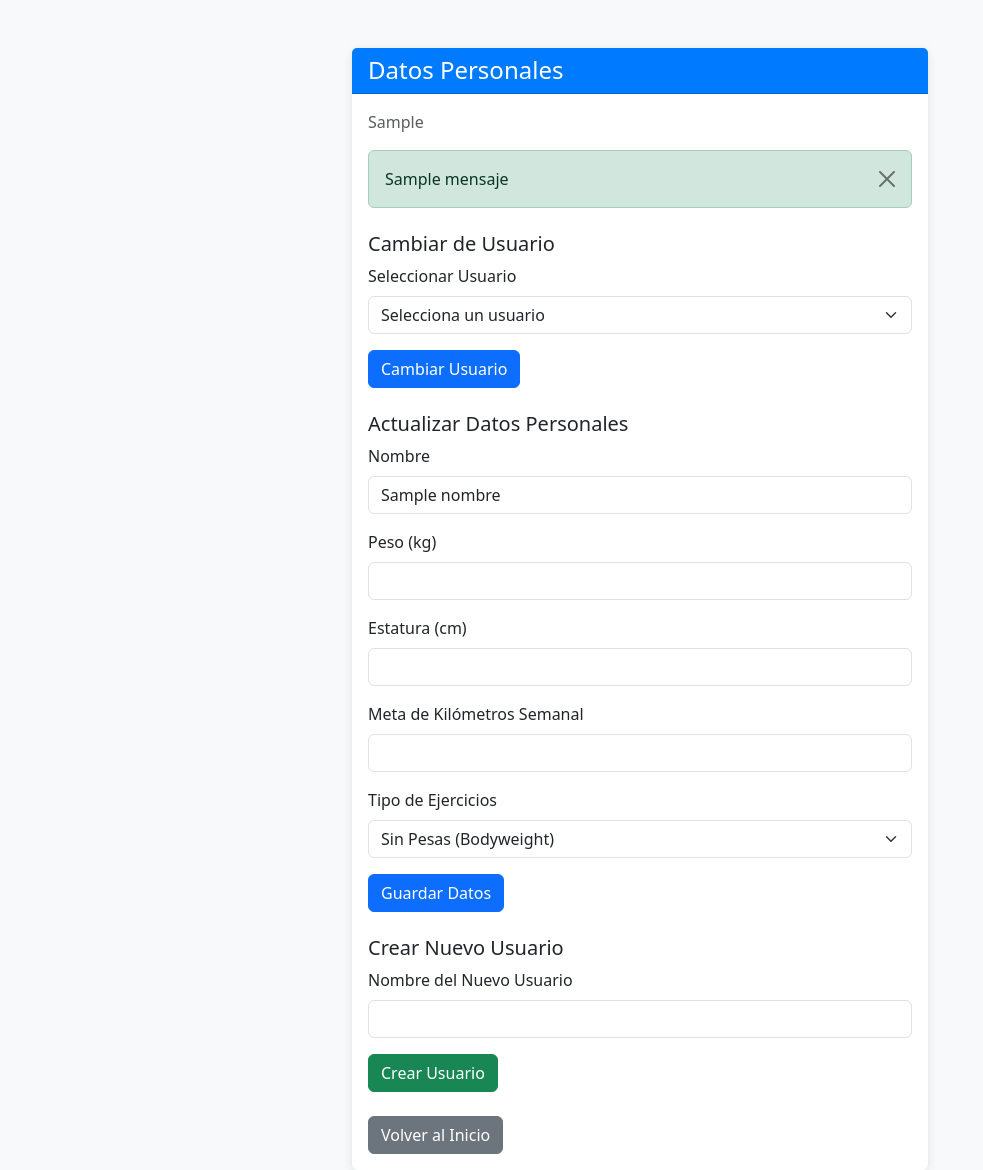
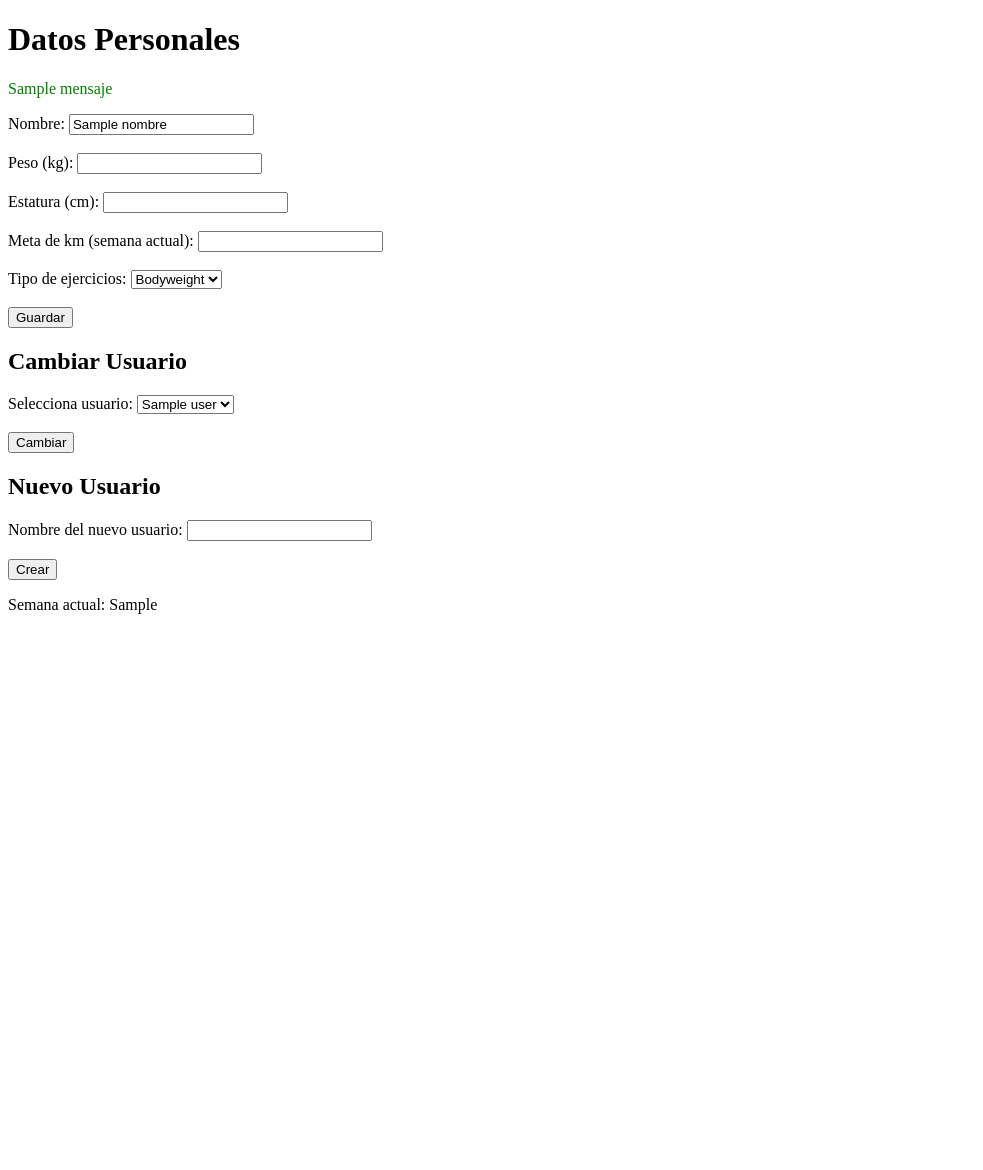
Before and after one commit to bernat1973/entreno-verano, a Python web app: template templates/datos_personales.html in a window 1280 px wide. Shown: the whole page, without its empty margins (0-983 px from the left). After the commit the page ends 614 px from the top, so only its background shows below. Run offline with Jinja, Linux system fonts and the light colour scheme; the template is opened without the code that fills it: most values are stand-ins (such as "Sample title", 1, 10 or a date in 2020).

Commit message:
Update datos_personales.html

```diff
--- a/templates/datos_personales.html
+++ b/templates/datos_personales.html
@@ -2,137 +2,51 @@
 <html lang="es">
 <head>
     <meta charset="UTF-8">
-    <meta name="viewport" content="width=device-width, initial-scale=1.0">
-    <title>Datos Personales - Entreno Verano</title>
-    <link href="https://cdn.jsdelivr.net/npm/bootstrap@5.3.0/dist/css/bootstrap.min.css" rel="stylesheet">
-    <style>
-        body {
-            background-color: #f8f9fa;
-        }
-        .container {
-            max-width: 600px;
-        }
-        .card {
-            border: none;
-            box-shadow: 0 2px 10px rgba(0, 0, 0, 0.1);
-        }
-        .card-header {
-            background-color: #007bff;
-            color: white;
-        }
-    </style>
+    <title>Datos Personales</title>
 </head>
 <body>
-    <div class="container mt-5">
-        <div class="card">
-            <div class="card-header">
-                <h1 class="h4 mb-0">Datos Personales</h1>
-            </div>
-            <div class="card-body">
-                <p class="text-muted">{{ semana_actual }}</p>
-                {% if error %}
-                    <div class="alert alert-danger alert-dismissible fade show" role="alert">
-                        {{ error }}
-                        <button type="button" class="btn-close" data-bs-dismiss="alert" aria-label="Close"></button>
-                    </div>
-                {% endif %}
-                {% if mensaje %}
-                    <div class="alert alert-success alert-dismissible fade show" role="alert">
-                        {{ mensaje }}
-                        <button type="button" class="btn-close" data-bs-dismiss="alert" aria-label="Close"></button>
-                    </div>
-                {% endif %}
+    <h1>Datos Personales</h1>
+    {% if mensaje %}
+        <p style="color: green;">{{ mensaje }}</p>
+    {% endif %}
+    {% if error %}
+        <p style="color: red;">{{ error }}</p>
+    {% endif %}
+    <form method="post">
+        <label for="nombre">Nombre:</label>
+        <input type="text" id="nombre" name="nombre" value="{{ nombre }}" required><br><br>
+        <label for="peso">Peso (kg):</label>
+        <input type="number" id="peso" name="peso" value="{{ peso }}" step="0.1" min="0"><br><br>
+        <label for="estatura">Estatura (cm):</label>
+        <input type="number" id="estatura" name="estatura" value="{{ estatura }}" step="0.1" min="0"><br><br>
+        <label for="meta_km">Meta de km (semana actual):</label>
+        <input type="number" id="meta_km" name="meta_km" value="{{ meta_km }}" step="0.1" min="0"><br><br>
+        <label for="ejercicios_type">Tipo de ejercicios:</label>
+        <select id="ejercicios_type" name="ejercicios_type">
+            <option value="bodyweight" {% if ejercicios_type == "bodyweight" %}selected{% endif %}>Bodyweight</option>
+            <option value="weights" {% if ejercicios_type == "weights" %}selected{% endif %}>Weights</option>
+        </select><br><br>
+        <button type="submit">Guardar</button>
+    </form>
 
-                <!-- Formulario para cambiar de usuario -->
-                <h3 class="h5 mt-4">Cambiar de Usuario</h3>
-                <form id="cambiarUsuarioForm" onsubmit="cambiarUsuario(event)">
-                    <div class="mb-3">
-                        <label for="usuario" class="form-label">Seleccionar Usuario</label>
-                        <select name="usuario" id="usuario" class="form-select" required>
-                            <option value="">Selecciona un usuario</option>
-                            {% for usuario in usuarios %}
-                                <option value="{{ usuario }}">{{ usuario }}</option>
-                            {% endfor %}
-                        </select>
-                    </div>
-                    <button type="submit" class="btn btn-primary">Cambiar Usuario</button>
-                </form>
+    <h2>Cambiar Usuario</h2>
+    <form method="post" action="{{ url_for('cambiar_usuario') }}">
+        <label for="usuario">Selecciona usuario:</label>
+        <select id="usuario" name="usuario" required>
+            {% for user in usuarios %}
+                <option value="{{ user }}">{{ user }}</option>
+            {% endfor %}
+        </select><br><br>
+        <button type="submit">Cambiar</button>
+    </form>
 
-                <!-- Formulario para actualizar datos personales -->
-                <h3 class="h5 mt-4">Actualizar Datos Personales</h3>
-                <form action="{{ url_for('datos_personales') }}" method="post">
-                    <div class="mb-3">
-                        <label for="nombre" class="form-label">Nombre</label>
-                        <input type="text" name="nombre" id="nombre" class="form-control" value="{{ nombre }}" required>
-                    </div>
-                    <div class="mb-3">
-                        <label for="peso" class="form-label">Peso (kg)</label>
-                        <input type="number" name="peso" id="peso" class="form-control" value="{{ peso }}" step="0.1" min="0" required>
-                    </div>
-                    <div class="mb-3">
-                        <label for="estatura" class="form-label">Estatura (cm)</label>
-                        <input type="number" name="estatura" id="estatura" class="form-control" value="{{ estatura }}" min="0" required>
-                    </div>
-                    <div class="mb-3">
-                        <label for="meta_km" class="form-label">Meta de Kilómetros Semanal</label>
-                        <input type="number" name="meta_km" id="meta_km" class="form-control" value="{{ meta_km }}" step="0.1" min="0" required>
-                    </div>
-                    <div class="mb-3">
-                        <label for="ejercicios_type" class="form-label">Tipo de Ejercicios</label>
-                        <select name="ejercicios_type" id="ejercicios_type" class="form-select" required>
-                            <option value="bodyweight" {% if ejercicios_type == 'bodyweight' %}selected{% endif %}>Sin Pesas (Bodyweight)</option>
-                            <option value="weights" {% if ejercicios_type == 'weights' %}selected{% endif %}>Con Pesas (Weights)</option>
-                        </select>
-                    </div>
-                    <button type="submit" class="btn btn-primary">Guardar Datos</button>
-                </form>
+    <h2>Nuevo Usuario</h2>
+    <form method="post" action="{{ url_for('nuevo_usuario') }}">
+        <label for="nuevo_usuario">Nombre del nuevo usuario:</label>
+        <input type="text" id="nuevo_usuario" name="nuevo_usuario" required><br><br>
+        <button type="submit">Crear</button>
+    </form>
 
-                <!-- Formulario para crear nuevo usuario -->
-                <h3 class="h5 mt-4">Crear Nuevo Usuario</h3>
-                <form action="{{ url_for('nuevo_usuario') }}" method="post">
-                    <div class="mb-3">
-                        <label for="nuevo_usuario" class="form-label">Nombre del Nuevo Usuario</label>
-                        <input type="text" name="nuevo_usuario" id="nuevo_usuario" class="form-control" required>
-                    </div>
-                    <button type="submit" class="btn btn-success">Crear Usuario</button>
-                </form>
-
-                <!-- Enlace para volver al inicio -->
-                <div class="mt-4">
-                    <a href="{{ url_for('index') }}" class="btn btn-secondary">Volver al Inicio</a>
-                </div>
-            </div>
-        </div>
-    </div>
-    <script src="https://cdn.jsdelivr.net/npm/bootstrap@5.3.0/dist/js/bootstrap.bundle.min.js"></script>
-    <script>
-        function cambiarUsuario(event) {
-            event.preventDefault(); // Evitar envío tradicional del formulario
-            var form = document.getElementById('cambiarUsuarioForm');
-            var formData = new FormData(form);
-            var usuario = formData.get('usuario');
-
-            console.log("[DEBUG] Enviando cambio a usuario:", usuario); // Depuración en consola
-            fetch('/cambiar_usuario', {
-                method: 'POST',
-                body: new URLSearchParams(formData)
-            })
-            .then(response => {
-                if (!response.ok) throw new Error('Respuesta no válida');
-                return response.json();
-            })
-            .then(data => {
-                console.log("[DEBUG] Respuesta del servidor:", data); // Depuración en consola
-                alert(data.message);
-                if (data.success) {
-                    location.reload(); // Recargar la página para reflejar los nuevos datos
-                }
-            })
-            .catch(error => {
-                console.error('Error:', error);
-                alert('Error al cambiar usuario');
-            });
-        }
-    </script>
+    <p>Semana actual: {{ semana_actual }}</p>
 </body>
 </html>
```
